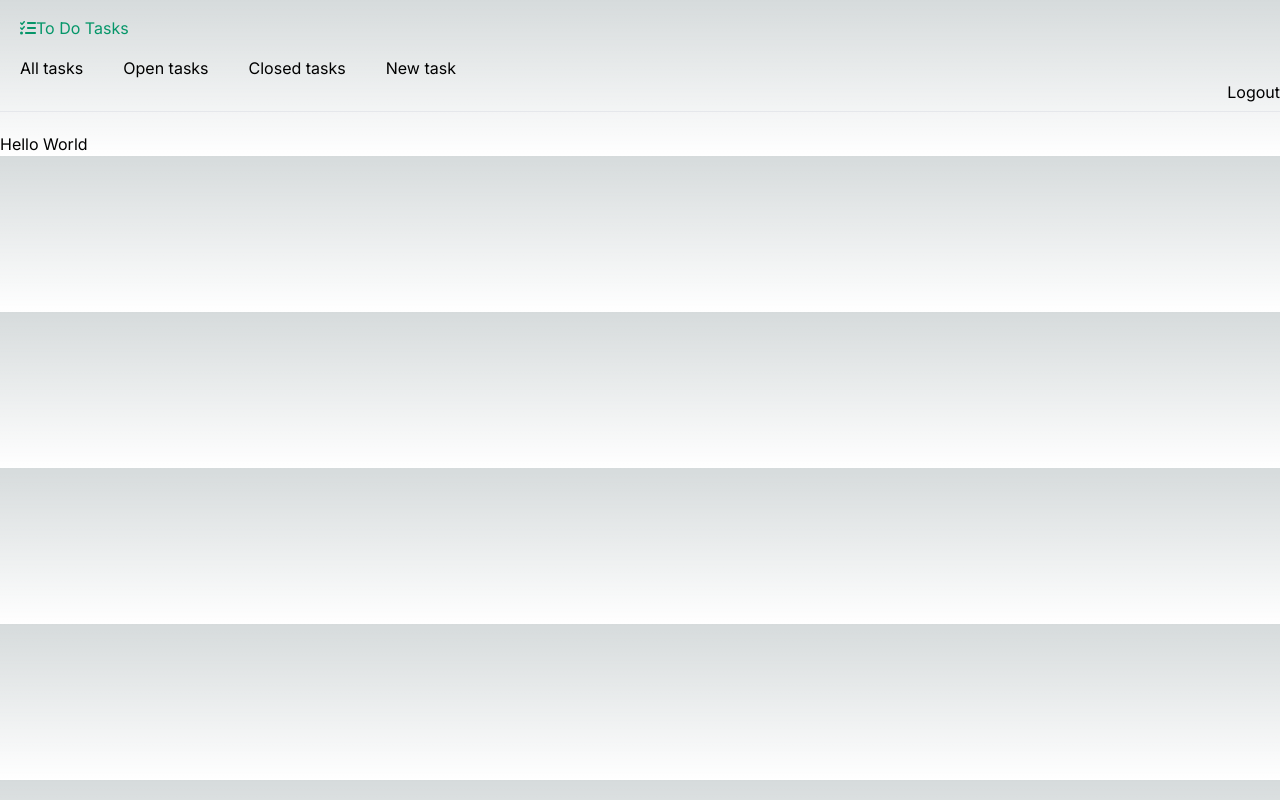
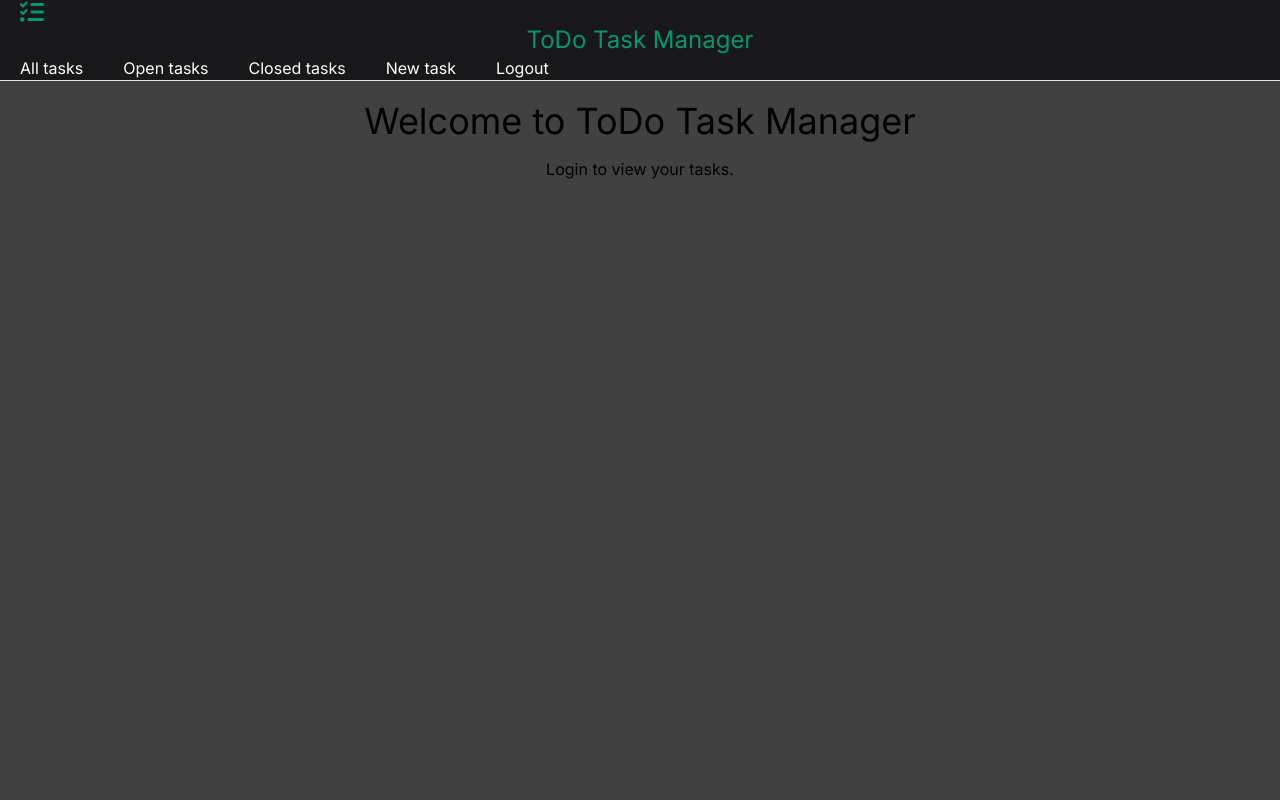
Before and after one commit to Kiwi-223/joy-of-coding--internship-solo-project, a Next.js app: page / in a window 1280 px wide. Built offline with nearby package versions, Linux system fonts and the light colour scheme.

Commit message:
added style and newTask page

```diff
--- a/app/TitleBar.tsx
+++ b/app/TitleBar.tsx
@@ -4,36 +4,31 @@ import { FaListCheck } from "react-icons/fa6";
 
 const TitleBar = () => {
   const links = [
-    { lable: "All tasks", href: "/" },
-    { lable: "Open tasks", href: "/" },
-    { lable: "Closed tasks", href: "/" },
-    { lable: "New task", href: "/" },
+    { lable: "All tasks", href: "/tasks" },
+    { lable: "Open tasks", href: "/tasks" },
+    { lable: "Closed tasks", href: "/tasks" },
+    { lable: "New task", href: "/tasks/new" },
   ];
 
   return (
-    <>
-      <div className="flex px-5 h-14 items-center text-center text-emerald-600">
+    <div className="bg-zinc-900 text-white">
+      <div className="px-5 h-14 align-center text-center text-emerald-600 text-2xl">
         <FaListCheck />
-        <Link href="/">To Do Tasks</Link>
+        <Link href="/">ToDo Task Manager</Link>
       </div>
-      <div className=" space-x-6 border-b mb-5  h-14">
+      <div className="space-x-6 border-b mb-5">
         <nav>
           {links.map((link) => (
-            <Link href={link.href} className="hover:bg-zinc-500 px-5 ">
+            <Link href={link.href} className="hover:bg-zinc-500 border-t-white px-5 ">
               {link.lable}
             </Link>
           ))}
+          <Link href="/" className="hover:bg-zinc-500 px-5 text-right">Logout</Link>
           {/* Account and logout dropdown */}
         </nav>
-        <nav className="text-right">
-          {/* Account and logout dropdown */}
-          <Link href="/" >
-            Logout
-          </Link>{" "}
-          {/* New task */}
-        </nav>
+
       </div>
-    </>
+    </div>
   );
 };
 
--- a/app/globals.css
+++ b/app/globals.css
@@ -4,27 +4,21 @@
 
 :root {
   --foreground-rgb: 0, 0, 0;
-  --background-start-rgb: 214, 219, 220;
-  --background-end-rgb: 255, 255, 255;
+  background-color: rgb(65, 65, 65);
 }
 
 @media (prefers-color-scheme: dark) {
   :root {
     --foreground-rgb: 255, 255, 255;
-    --background-start-rgb: 0, 0, 0;
-    --background-end-rgb: 0, 0, 0;
+    background-color: rgb(65, 65, 65);
+
   }
 }
 
 body {
   color: rgb(var(--foreground-rgb));
-  background: linear-gradient(
-      to bottom,
-      transparent,
-      rgb(var(--background-end-rgb))
-    )
-    rgb(var(--background-start-rgb));
-}
+  background-color: rgb(65, 65, 65);
+  }
 
 @layer utilities {
   .text-balance {
--- a/app/layout.tsx
+++ b/app/layout.tsx
@@ -20,7 +20,7 @@ export default function RootLayout({
       <body className={inter.className}>
         <TitleBar />
         <main>{children}</main>
-        </body>
+      </body>
     </html>
   );
 }
--- a/app/page.tsx
+++ b/app/page.tsx
@@ -1,3 +1,8 @@
 export default function Home() {
-  return <div>Hello World</div>;
+  return (<div className="text-center">
+  <div className="text-4xl m-4">Welcome to ToDo Task Manager</div>
+  <div>Login to view your tasks.</div>
+  </div>
+
+  );
 }
--- /dev/null
+++ b/app/tasks/new/page.tsx
@@ -0,0 +1,9 @@
+import React from 'react'
+
+const newTask = () => {
+  return (
+    <div>newTask</div>
+  )
+}
+
+export default newTask
--- /dev/null
+++ b/app/tasks/page.tsx
@@ -0,0 +1,7 @@
+import React from "react";
+
+const tasksPage = () => {
+  return <div>tasksPage</div>;
+};
+
+export default tasksPage;
--- a/package.json
+++ b/package.json
@@ -14,7 +14,8 @@
     "prisma": "^5.16.2",
     "react": "^18",
     "react-dom": "^18",
-    "react-icons": "^5.2.1"
+    "react-icons": "^5.2.1",
+    "tailwind": "^4.0.0"
   },
   "devDependencies": {
     "@types/node": "^20",
```
Also changed, not shown: 1 other file (tests, documents, lock files or other folders).
